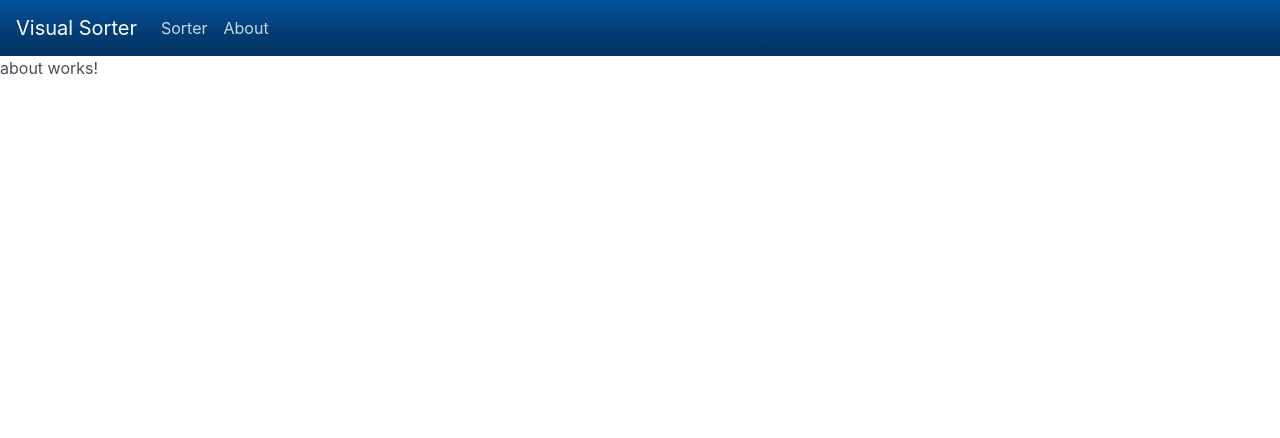
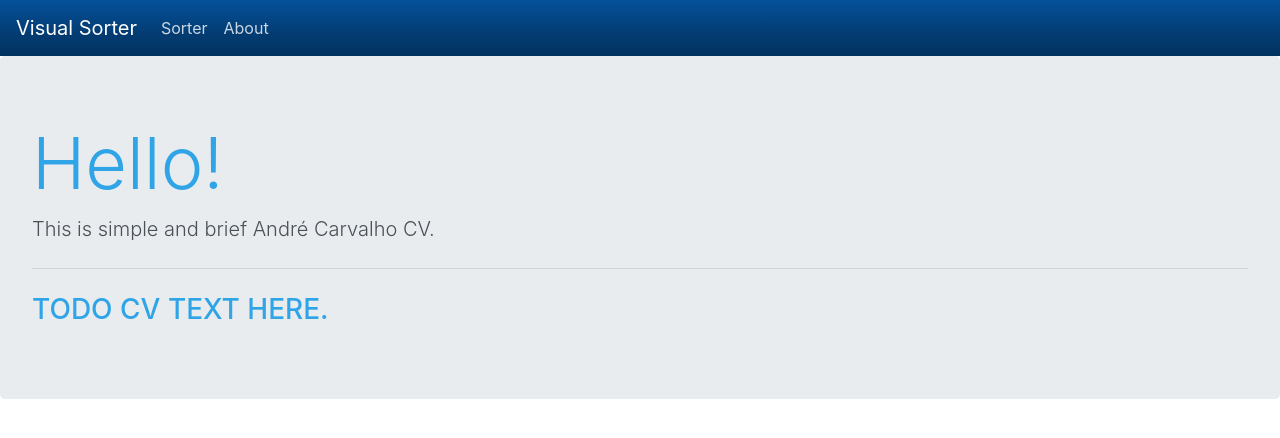
Before and after one commit to afcarvalho1991/sorting-website, an Angular app: page /about in a window 1280 px wide. Shown: the top 438 px of the page. Built offline with nearby package versions, Linux system fonts and the light colour scheme.

Commit message:
added brief template to decribe who is Andre carvalho

```diff
--- a/src/app/about/about.component.html
+++ b/src/app/about/about.component.html
@@ -1 +1,6 @@
-<p>about works!</p>
+<div class="jumbotron">
+    <h1 class="display-3">Hello! </h1>
+    <p class="lead">This is simple and brief André Carvalho CV.</p>
+    <hr class="my-4">
+    <h3> TODO CV TEXT HERE.</h3>
+</div>
```
